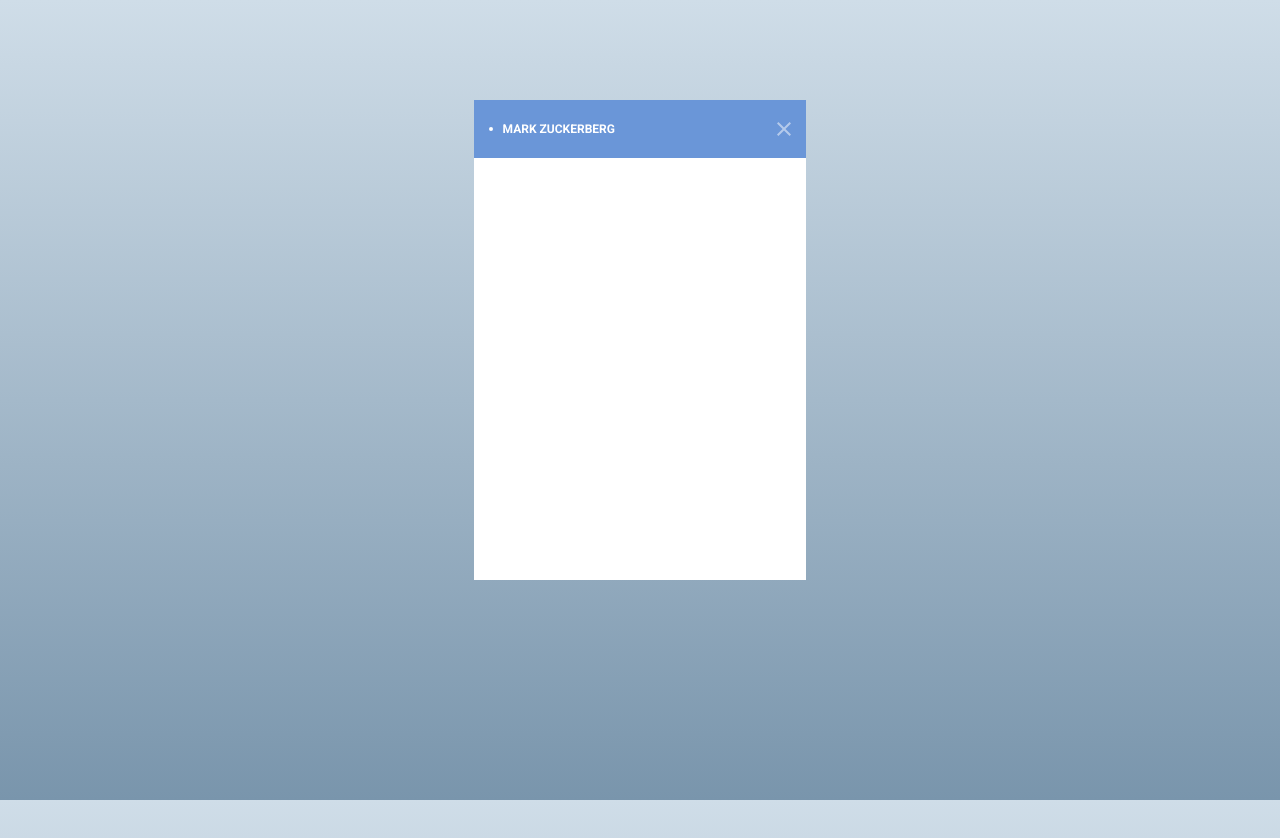
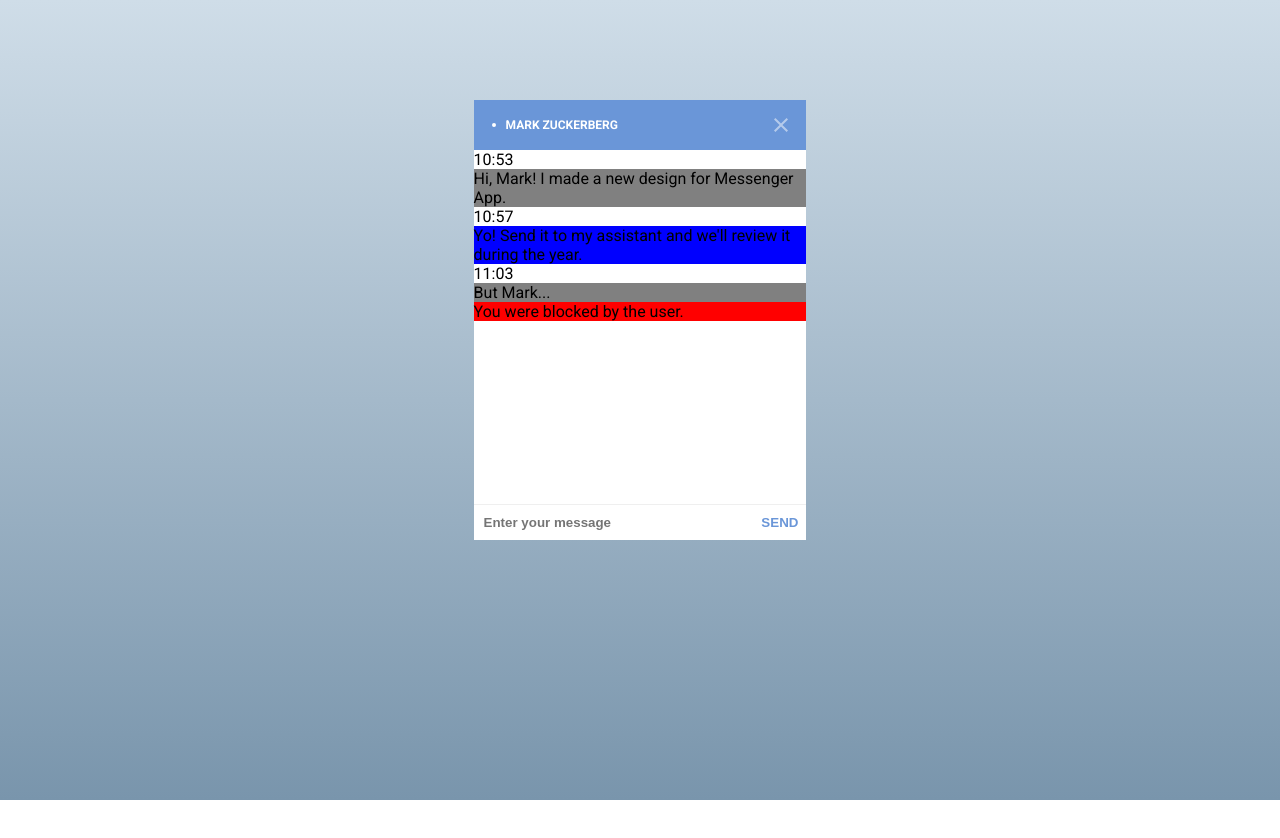
Before and after one commit to iagolaguna/frontloop-challanges, a website: page loop1/step4/assets/index.html in a window 1280 px wide. After the commit the page ends 800 px from the top, so only its background shows below. Drawn offline with Linux system fonts and the light colour scheme.

Commit message:
created footer and initing conversation list

```diff
--- a/loop1/step4/assets/index.html
+++ b/loop1/step4/assets/index.html
@@ -1,5 +1,6 @@
 <!DOCTYPE html>
 <html lang="en">
+
 <head>
   <meta charset="UTF-8">
   <meta name="viewport" content="width=device-width, initial-scale=1.0">
@@ -8,16 +9,46 @@
   <link href="https://fonts.googleapis.com/css?family=Roboto:400,500,700" rel="stylesheet">
   <link rel="stylesheet" href="./styles.css" />
 </head>
+
 <body>
   <div class="container">
     <div class="status-bar">
       <span class="status"></span>
       Mark Zuckerberg
       <div class="close">
-          <img  src="img/close.svg"/>
+        <img src="img/close.svg" />
       </div>
-
+    </div>
+      <ul class="conversation">
+        <li data-message-type="out">
+          <div class="time">10:53</div>
+          <div class="message" >
+            Hi, Mark! I made a new design for Messenger App.
+          </div>
+        </li>
+        <li data-message-type="inc">
+          <div class="time">10:57</div>
+          <div class="message">
+            Yo! Send it to my assistant and we'll review it during the year.
+          </div>
+        </li>
+        <li data-message-type="out">
+          <div class="time">11:03</div>
+          <div class="message">
+            But Mark...
+          </div>
+        </li>
+        <li data-message-type="info">
+          <div class="message">
+            You were blocked by the user.
+          </div>
+        </li>
+      </ul>
+    <div class="footer">
+      <input type="text" placeholder="Enter your message"/>
+      <input type="button" value="SEND"/>
     </div>
   </div>
 </body>
+
 </html>
--- a/loop1/step4/assets/styles.css
+++ b/loop1/step4/assets/styles.css
@@ -10,14 +10,16 @@
 }
 
 body{
+    display: flex;
     background: linear-gradient(to bottom,#cfdde8 ,#7995ac);
 }
 
 .container{
     display: flex;
+    flex-direction: column;
     margin: 100px auto;
     width: 26%;
-    height: 60%;
+    height: 55%;
     background-color: #FFFFFF;
 }
 
@@ -25,13 +27,12 @@
     display: flex;
     align-items: center;
     background-color: #6a96d8;
-    width: 100%;
-    height: 10%;
     color:#FFFFFF;
-    padding: 5px;
+    padding: 8px;
     text-transform: uppercase;
     font-weight: 550;
     font-size: .75rem;
+    clear: both;
 }
 
 .status{
@@ -53,3 +54,52 @@
     padding: 5px;
     opacity: .50;
 }
+
+.conversation{
+    background-color: #ffffff;
+    flex-grow: 1
+}
+
+.footer{
+    display: flex;
+    background-color: #ffffff;
+    border-top: 1px solid #efefef;
+}
+
+.footer > input {
+    outline: none;
+    text-decoration: none;
+    border-style: none;
+    background-color: transparent;
+    font-weight: 600;
+}
+
+.footer >  input[type="text"] {
+    padding: 10px;
+    background-color: #ffffff;
+    flex-grow: 1
+}
+
+.footer > input[type="button"] {
+    color: #6a96d8;
+    padding: 8px;
+    cursor: pointer;
+}
+
+ul.conversation {
+    display: flex;
+    flex-direction: column;
+    list-style: none;
+}
+
+.conversation > li[data-message-type="inc"] > div.message{
+    background-color: blue;
+}
+
+.conversation > li[data-message-type="out"] > div.message{
+    background-color: gray;
+}
+
+.conversation > li[data-message-type="info"] > div.message{
+    background-color: red;
+}
```
